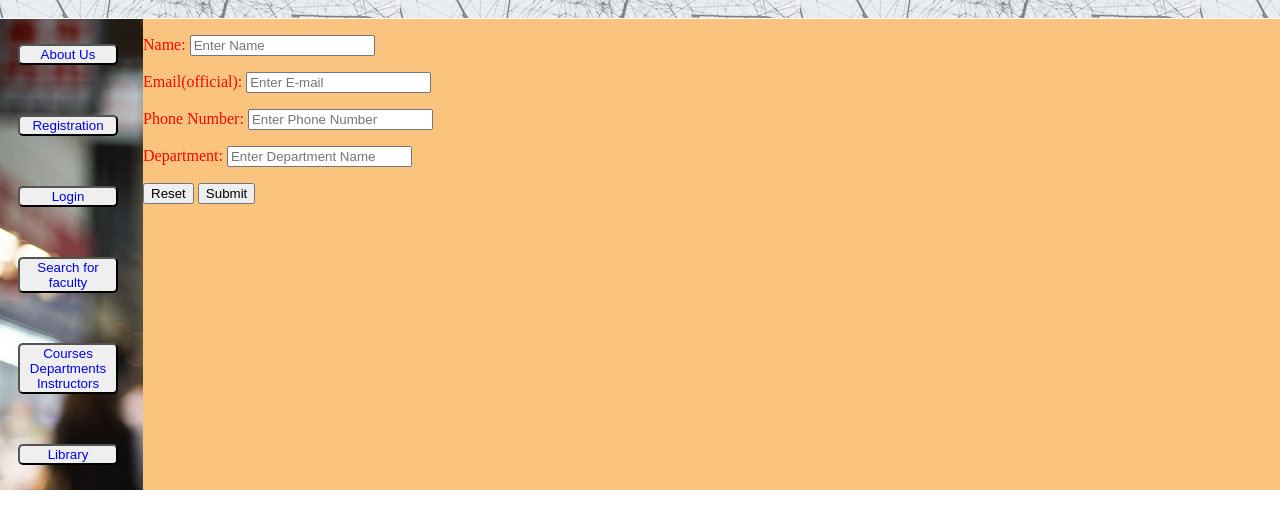
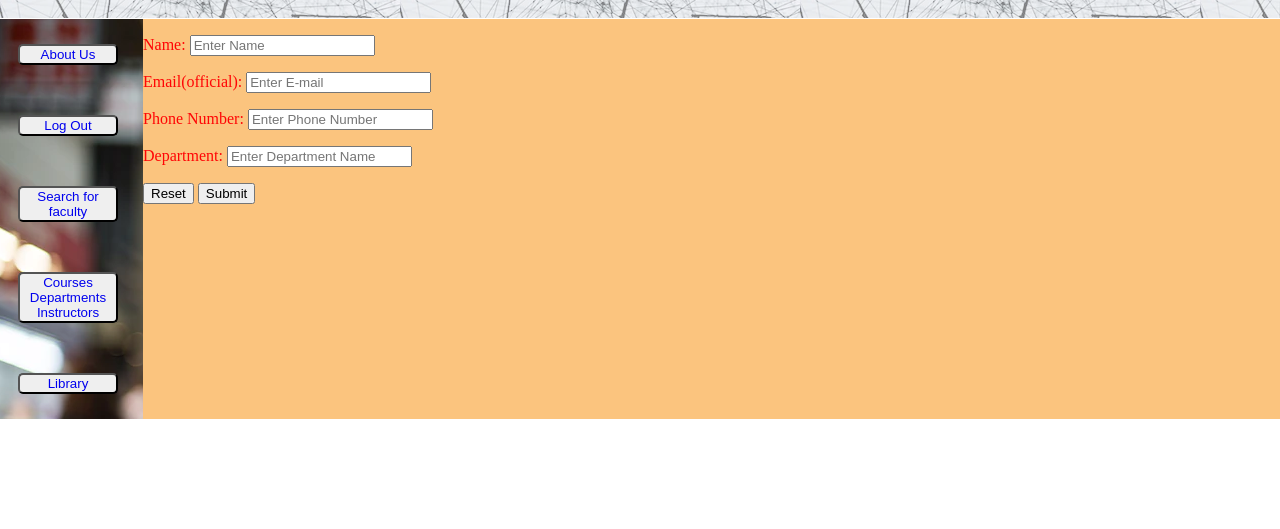
Before and after one commit to SHIVAM200219/Department-Information-Portal, a PHP site: page /new_associated_faculties.php in a window 1280 px wide. Shown: the part 106-635 px from the top of the page. Run offline with PHP 8.4, Linux system fonts and the light colour scheme; data that the repository does not hold is empty.

Commit message:
Update new_associated_faculties.php

```diff
--- a/new_associated_faculties.php
+++ b/new_associated_faculties.php
@@ -4,7 +4,7 @@
     <meta charset="UTF-8">
     <meta http-equiv="X-UA-Compatible" content="IE=edge">
     <meta name="viewport" content="width=device-width, initial-scale=1.0">
-    <title>MFSDSAI</title>
+    <title>New Associated Faculties</title>
     <style>
         .header {
             margin: 10px;
@@ -71,8 +71,8 @@
     <div class="section">
         <div class="nav">
             <button> <a href="about.php"> About Us</a></button>
-            <button> <a href="registration.php"> Registration</a></button>
-            <button> <a href="login.php">Login</a></button>
+            <!-- <button> <a href="registration.php"> Registration</a></button> -->
+            <button> <a href="index.php">Log Out</a></button>
             <button> <a href="search_associated_faculties.php"> Search for faculty</a></button>
             <button> <a href="queries.php">Courses Departments Instructors</a></button>
             <button> <a href="library.php">Library</a></button>
```
